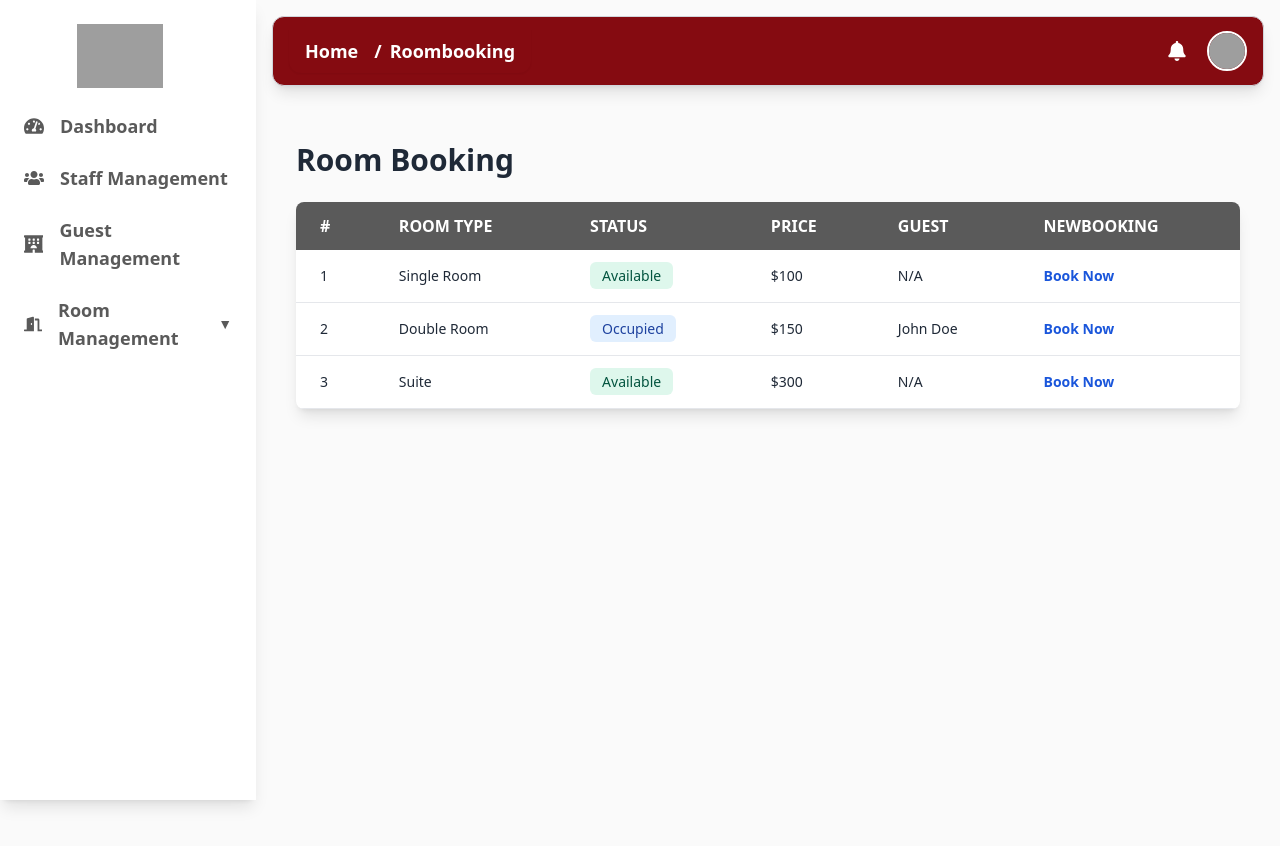
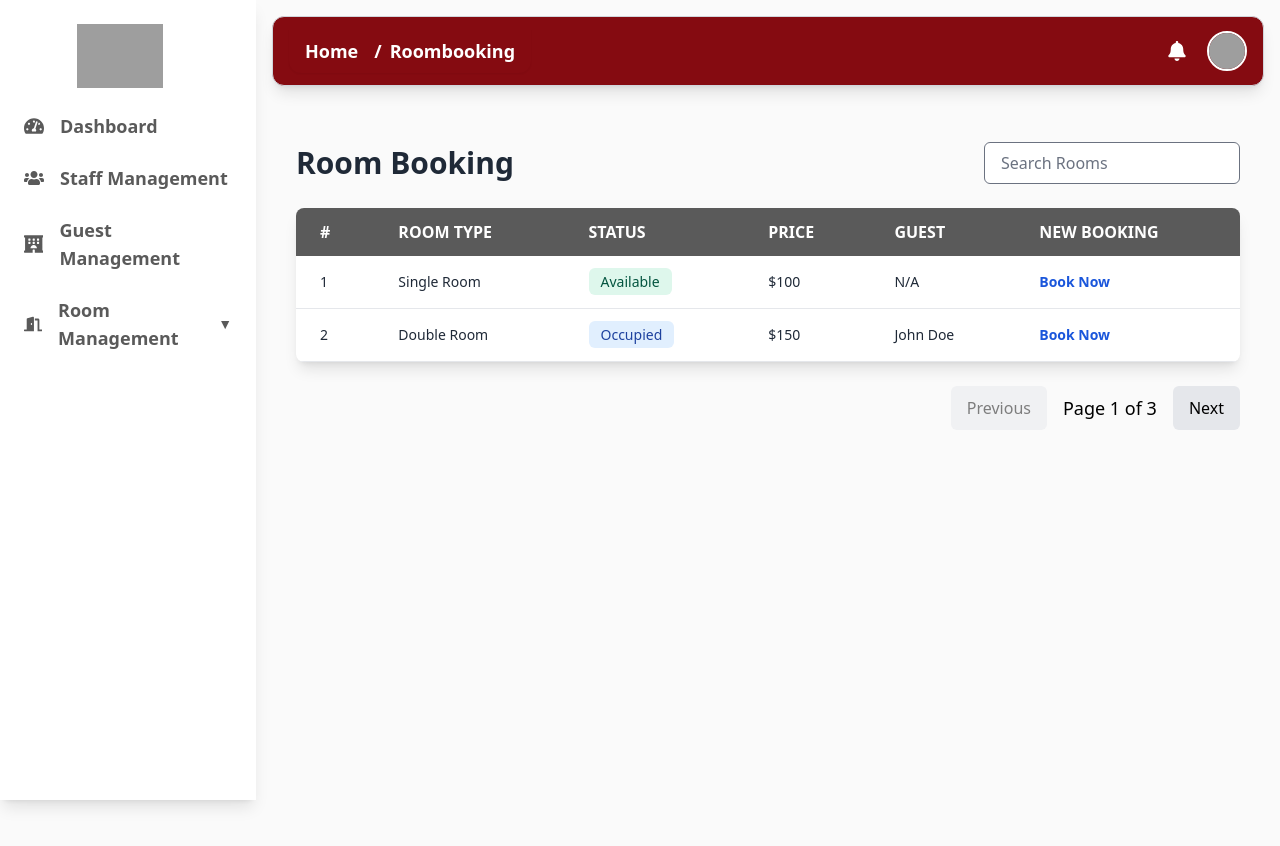
Before and after one commit to farihamustafa/Hotel-management, a React (Vite) app: page /roombooking in a window 1280 px wide. Shown: the top 846 px of the page. Built offline with nearby package versions, Linux system fonts and the light colour scheme; grey boxes are pictures that could not be loaded.

Commit message:
update edit profile

```diff
--- a/src/pages/EditProfile.jsx
+++ b/src/pages/EditProfile.jsx
@@ -1,5 +1,4 @@
 import React, { useState, useEffect } from 'react';
-import { FiX } from 'react-icons/fi';
 import { useLocation, useNavigate } from 'react-router-dom';
 import { Formik, Form, Field, ErrorMessage } from 'formik';
 import * as Yup from 'yup';
@@ -34,16 +33,9 @@ function EditProfile() {
   });
 
   return (
-    <div className="bg-slate-200 min-h-screen flex items-center justify-center px-4">
-      <div className="max-w-3xl w-full p-4 relative">
-        <button
-          onClick={() => navigate('/profile')}
-          className="absolute top-8 right-4 text-gray-500 hover:text-gray-800"
-        >
-          <FiX className="h-6 w-6" aria-hidden="true" />
-        </button>
+    <div className="bg-slate-200 min-h-screen flex items-start justify-center px-4 py-8">
 
-        {/* Heading */}
+        <div className="max-w-3xl w-full p-6 bg-white shadow-md rounded-lg">
         <h1 className="text-4xl font-bold text-gray-800 mb-6">Edit Profile</h1>
 
         <Formik
@@ -55,12 +47,11 @@ function EditProfile() {
           validationSchema={validationSchema}
           onSubmit={handleSave}
         >
-          <Form>
+          <Form className="space-y-6">
             {/* Profile Information */}
-            <div className="mb-8">
-              <h2 className="text-xl font-bold text-gray-700 mb-4">Profile Information</h2>
-              <div className="grid grid-cols-1 gap-6">
-                <div>
+            <div className="space-y-4">
+              <h2 className="text-xl font-bold text-gray-700">Profile Information</h2>
+              <div className="max-w-3xl w-full p-6 bg-white shadow-md rounded-lg">
                 <label className="block text-sm font-medium text-gray-700">Email</label>
                 <Field
                   type="email"
@@ -75,12 +66,14 @@ function EditProfile() {
                 />
               </div>
             </div>
-            </div>
 
-            {/* Account Settings */}
-            <div>
-              <h2 className="text-xl font-bold text-gray-700 mb-4">Account Settings</h2>
-              <div className="grid grid-cols-1 gap-6">
+            {/* Space between Profile Information and Reset Password */}
+            <div className="my-6 border-t border-gray-300"></div>
+
+            {/* Reset Password */}
+            <div className="max-w-3xl w-full p-6 bg-white shadow-md rounded-lg">
+            <div className="space-y-4">
+              <h2 className="text-xl font-bold text-gray-700">Reset Password</h2>
               <div>
                 <label className="block text-sm font-medium text-gray-700">Password</label>
                 <Field
@@ -112,7 +105,7 @@ function EditProfile() {
             </div>
             </div>
 
-            <div className="mt-6 text-left">
+            <div className="text-left">
               <button
                 type="submit"
                 className="px-6 py-3 rounded-xl bg-secondary text-white font-medium hover:bg-hoverbutton transition shadow-lg"
--- a/src/pages/Guestmanagement.jsx
+++ b/src/pages/Guestmanagement.jsx
@@ -1,6 +1,6 @@
 import React, { useState } from 'react';
 import { FaTrash, FaEdit, FaEnvelope } from 'react-icons/fa';
-import { useNavigate } from 'react-router-dom'; // Import useNavigate from react-router-dom
+import { useNavigate } from 'react-router-dom';
 
 function Guestmanagement() {
   const navigate = useNavigate();
@@ -25,9 +25,30 @@ function Guestmanagement() {
       nationalId: '13567778888',
       status: 'Inactive',
     },
+    {
+      id: 3,
+      name: 'Ali Gattie',
+      email: 'Ali@example.com',
+      contact: '123-456-7890',
+      address: 'Address',
+      nationalId: '13567778888',
+      status: 'Active',
+    },
+    {
+      id: 4,
+      name: 'Rose William',
+      email: 'Ali@example.com',
+      contact: '987-654-3210',
+      address: 'Address',
+      nationalId: '13567778888',
+      status: 'Inactive',
+    },
+    // Add more guests here if needed
   ]);
 
   const [searchTerm, setSearchTerm] = useState('');
+  const [currentPage, setCurrentPage] = useState(1);
+  const guestsPerPage = 2; // Adjust the number of guests per page as needed
 
   const handleCreateNewGuest = () => {
     navigate('/createguest');
@@ -42,14 +63,24 @@ function Guestmanagement() {
     setGuests(updatedGuests);
   };
 
-  // Filter guests based on the search term
   const filteredGuests = guests.filter((guest) =>
     guest.name.toLowerCase().includes(searchTerm.toLowerCase())
   );
 
+  // Calculate total pages
+  const totalPages = Math.ceil(filteredGuests.length / guestsPerPage);
+
+  // Get guests for the current page
+  const indexOfLastGuest = currentPage * guestsPerPage;
+  const indexOfFirstGuest = indexOfLastGuest - guestsPerPage;
+  const currentGuests = filteredGuests.slice(indexOfFirstGuest, indexOfLastGuest);
+
+  const handlePageChange = (page) => {
+    setCurrentPage(page);
+  };
+
   return (
     <div className="p-6 bg-light min-h-screen">
-
       <div className="mb-6 flex justify-between items-center">
         <div>
           <button
@@ -85,9 +116,9 @@ function Guestmanagement() {
             </tr>
           </thead>
           <tbody>
-            {filteredGuests.map((guest, index) => (
+            {currentGuests.map((guest, index) => (
               <tr key={guest.id} className="border-b hover:bg-gray-100 transition">
-                <td className="px-6 py-4">{index + 1}</td>
+                <td className="px-6 py-4">{index + 1 + (currentPage - 1) * guestsPerPage}</td>
                 <td className="px-6 py-4">{guest.name}</td>
                 <td className="px-6 py-4">{guest.email}</td>
                 <td className="px-6 py-4">{guest.contact}</td>
@@ -126,6 +157,27 @@ function Guestmanagement() {
           </tbody>
         </table>
       </div>
+
+      {/* Pagination Controls */}
+      <div className="flex justify-end mt-6">
+        <button
+          onClick={() => handlePageChange(currentPage - 1)}
+          disabled={currentPage === 1}
+          className="px-4 py-2 bg-gray-200 rounded-md hover:bg-gray-300 disabled:opacity-50"
+        >
+          Previous
+        </button>
+        <span className="px-4 py-2 text-lg">
+          Page {currentPage} of {totalPages}
+        </span>
+        <button
+          onClick={() => handlePageChange(currentPage + 1)}
+          disabled={currentPage === totalPages}
+          className="px-4 py-2 bg-gray-200 rounded-md hover:bg-gray-300 disabled:opacity-50"
+        >
+          Next
+        </button>
+      </div>
     </div>
   );
 }
--- a/src/pages/Newbooking.jsx
+++ b/src/pages/Newbooking.jsx
@@ -55,7 +55,7 @@ const NewBooking = () => {
   ];
 
   return (
-    <div className="max-w-6xl mx-auto p-4 sm:p-6 lg:p-8 rounded-lg shadow-md">
+   <>
       <Toaster position="top-center" reverseOrder={false} />
       <div className="flex flex-wrap justify-between items-center mb-6">
         <h1 className="text-2xl sm:text-3xl font-bold">
@@ -184,18 +184,18 @@ const NewBooking = () => {
               </div>
             </div>
 
-            <div className="mt-6">
+            <div className="mt-8 text-right">
               <button
                 type="submit"
                 className="bg-red-800 text-white px-4 py-2 rounded-md hover:bg-red-700 transition"
               >
-                Save
+                Book Now
               </button>
             </div>
           </Form>
         )}
       </Formik>
-    </div>
+      </>
   );
 };
 
--- a/src/pages/Roombooking.jsx
+++ b/src/pages/Roombooking.jsx
@@ -4,13 +4,15 @@ import { useNavigate } from 'react-router-dom';
 const RoomBooking = () => {
   const navigate = useNavigate();
 
+  const [currentPage, setCurrentPage] = useState(1);
+  const roomsPerPage = 2; // Number of rooms per page
+  const [searchTerm, setSearchTerm] = useState(''); // For searching rooms
+
   const handleCreateNewBooking = () => {
     navigate('/newbooking');
   };
 
-
-
-  const [rooms] = useState([
+  const rooms = [
     {
       id: 1,
       type: 'Single Room',
@@ -32,11 +34,64 @@ const RoomBooking = () => {
       price: '$300',
       guest: null,
     },
-  ]);
+    {
+      id: 4,
+      type: 'Penthouse',
+      status: 'Available',
+      price: '$500',
+      guest: null,
+    },
+    {
+      id: 5,
+      type: 'Family Room',
+      status: 'Occupied',
+      price: '$250',
+      guest: 'Jane Smith',
+    },
+    {
+      id: 6,
+      type: 'Single Room',
+      status: 'Occupied',
+      price: '$250',
+      guest: 'Zobie Smith',
+    },
+  ];
+
+  // Filter rooms based on search term
+  const filteredRooms = rooms.filter((room) =>
+    room.type.toLowerCase().includes(searchTerm.toLowerCase())
+  );
+
+  console.log(filteredRooms); // Debugging filtered rooms
+
+  // Calculate the total pages
+  const totalPages = Math.ceil(filteredRooms.length / roomsPerPage);
+
+  // Get rooms for the current page
+  const indexOfLastRoom = currentPage * roomsPerPage;
+  const indexOfFirstRoom = indexOfLastRoom - roomsPerPage;
+  const currentRooms = filteredRooms.slice(indexOfFirstRoom, indexOfLastRoom);
+
+  const handlePageChange = (page) => {
+    setCurrentPage(page);
+  };
 
   return (
     <div className="p-6 bg-light min-h-screen">
-      <h1 className="text-3xl font-bold text-gray-800 mb-6">Room Booking</h1>
+      <div className="flex justify-between items-center mb-6">
+        <h1 className="text-3xl font-bold text-gray-800">Room Booking</h1>
+
+        <input
+          type="text"
+          placeholder="Search Rooms"
+          value={searchTerm}
+          onChange={(e) => {
+            setSearchTerm(e.target.value);
+            console.log(e.target.value);
+          }}
+         className="px-4 py-2 border rounded-md w-64 focus:outline-none focus:ring-2 focus:ring-blue-400"
+        />
+      </div>
 
       <div className="overflow-x-auto rounded-lg shadow-lg bg-white">
         <table className="min-w-full text-sm text-left text-gray-800">
@@ -47,11 +102,16 @@ const RoomBooking = () => {
               <th className="px-6 py-3">Status</th>
               <th className="px-6 py-3">Price</th>
               <th className="px-6 py-3">Guest</th>
-              <th className="px-6 py-3">Newbooking</th>
+              <th className="px-6 py-3">New Booking</th>
             </tr>
           </thead>
           <tbody>
-            {rooms.map((room) => (
+            {filteredRooms.length === 0 ? (
+              <tr>
+                <td colSpan="6" className="px-6 py-4 text-center">No rooms found</td>
+              </tr>
+            ) : (
+              currentRooms.map((room) => (
                 <tr key={room.id} className="border-b hover:bg-gray-100 transition">
                   <td className="px-6 py-4">{room.id}</td>
                   <td className="px-6 py-4">{room.type}</td>
@@ -76,11 +136,32 @@ const RoomBooking = () => {
                       Book Now
                     </button>
                   </td>
-
                 </tr>
-            ))}
+              ))
+            )}
           </tbody>
         </table>
+      </div>
+
+      {/* Pagination Controls */}
+      <div className="flex justify-end mt-6">
+        <button
+          onClick={() => handlePageChange(currentPage - 1)}
+          disabled={currentPage === 1}
+          className="px-4 py-2 bg-gray-200 rounded-md hover:bg-gray-300 disabled:opacity-50"
+        >
+          Previous
+        </button>
+        <span className="px-4 py-2 text-lg">
+          Page {currentPage} of {totalPages}
+        </span>
+        <button
+          onClick={() => handlePageChange(currentPage + 1)}
+          disabled={currentPage === totalPages}
+          className="px-4 py-2 bg-gray-200 rounded-md hover:bg-gray-300 disabled:opacity-50"
+        >
+          Next
+        </button>
       </div>
     </div>
   );
```
Lines whose indentation alone changed are shown as unchanged.
